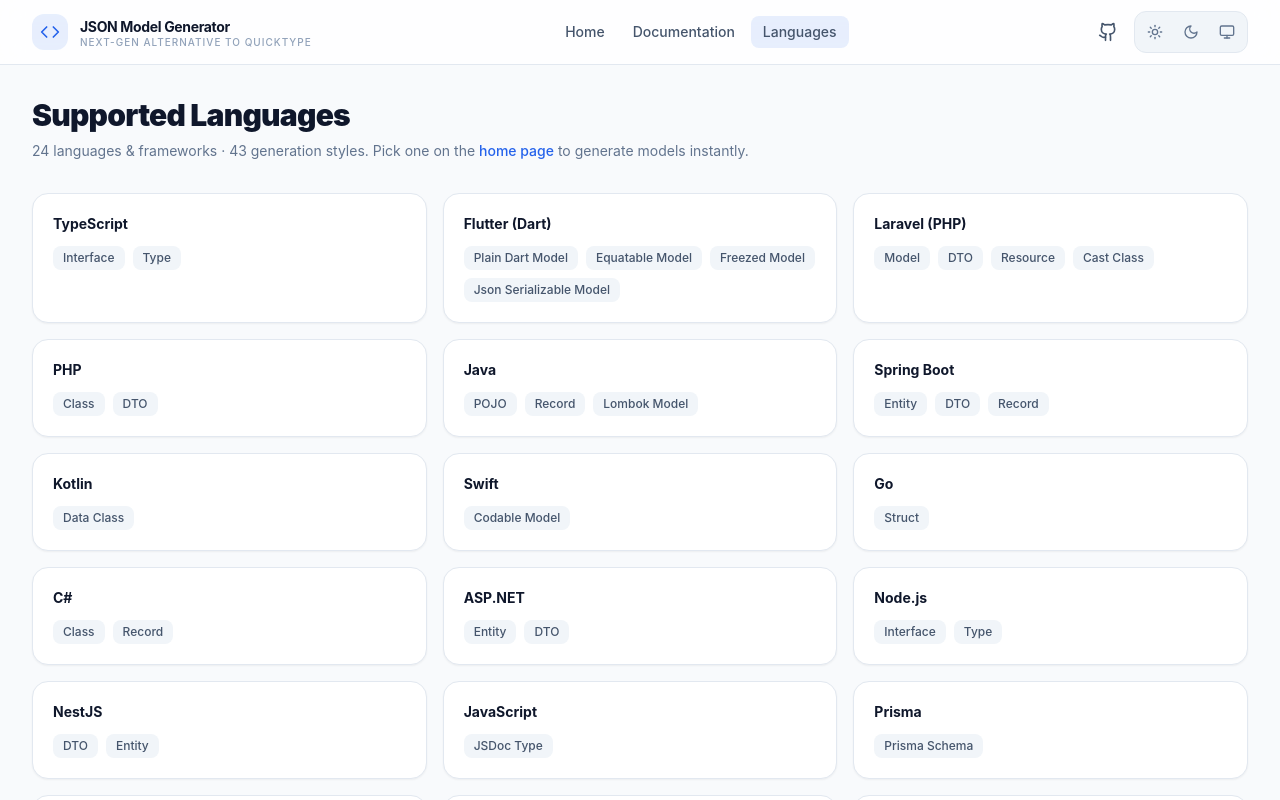
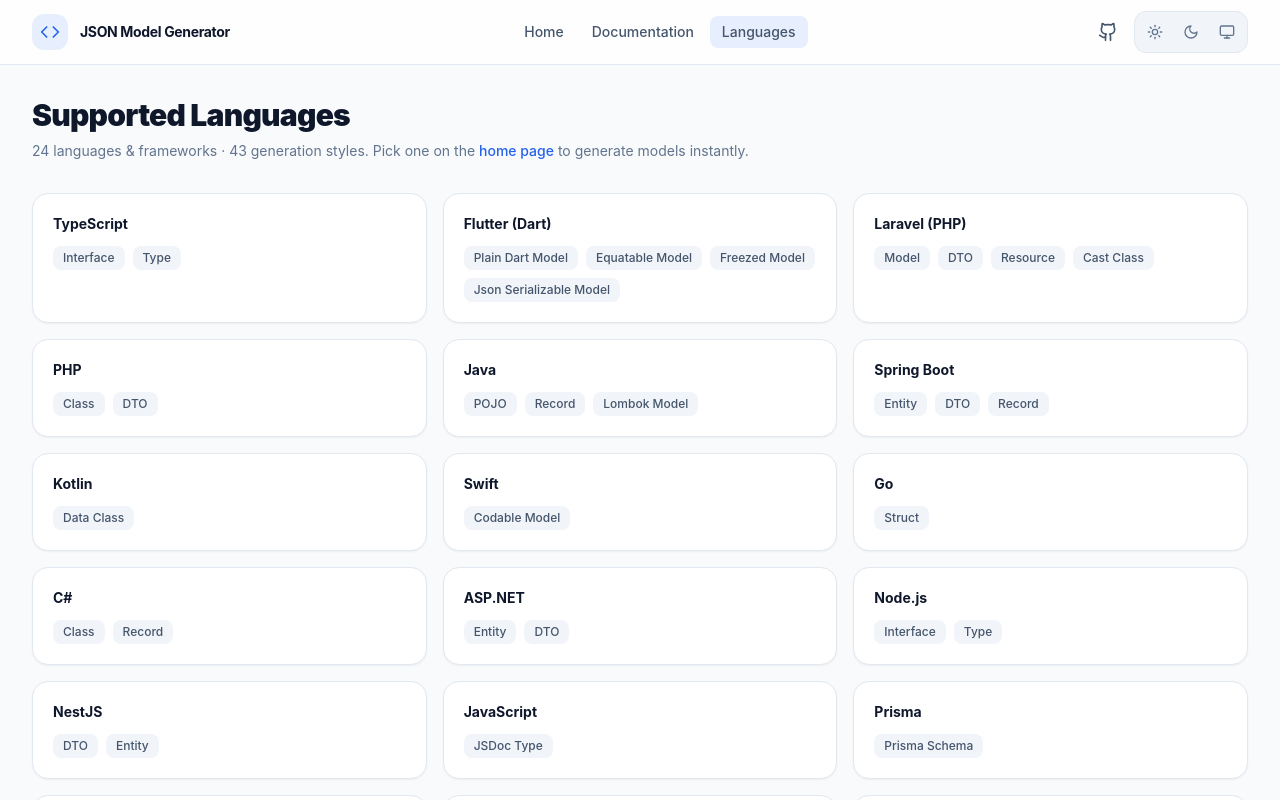
Before and after one commit to NhebPanha/nn_panha_json_viewer, a Nuxt app: page /languages in a window 1280 px wide. Built offline with nearby package versions, Linux system fonts and the light colour scheme.

Commit message:
update metadata

```diff
--- a/app/composables/useJsonParser.ts
+++ b/app/composables/useJsonParser.ts
@@ -234,6 +234,8 @@
       const parsed = JSON.parse(trimmed)
       return parseVal('root', parsed)
     } catch (e: any) {
+      // Only attempt the relaxed recovery for genuine printed-map input.
+      if (looksLikePrintedMap(trimmed)) {
         try {
           const parsedObj = tryParsePrintedMap(trimmed)
           if (parsedObj && Object.keys(parsedObj).length > 0) {
@@ -241,6 +243,7 @@
           }
         } catch (err) {
           console.error('Failed to parse as printed map:', err)
+        }
       }
       throw e
     }
@@ -320,6 +323,18 @@
     parseJson,
     collectModels
   }
+}
+
+/**
+ * Heuristic: does the input look like a relaxed "printed map" (Dart/JS object
+ * output) with UNQUOTED identifier keys, rather than standard JSON?
+ *
+ * Standard JSON always quotes its keys, so if JSON.parse fails on quoted-key
+ * input it's a real syntax error that must be surfaced — we only fall back to
+ * the lenient parser when there's evidence of unquoted keys.
+ */
+export function looksLikePrintedMap(str: string): boolean {
+  return /[{,]\s*[A-Za-z_$][\w$]*\s*:/.test(str)
 }
 
 export function tryParsePrintedMap(str: string): any {
--- a/app/constants/site.ts
+++ b/app/constants/site.ts
@@ -1,7 +1,7 @@
 // Central site metadata used across SEO tags, structured data, and the header.
 export const SITE = {
   name: 'JSON Model Generator',
-  tagline: 'Next-Gen Alternative to QuickType',
+  tagline: '',
   description:
     'Instantly generate strongly-typed models, DTOs, entities, and schemas from JSON in the browser. Supports Flutter, Laravel, TypeScript, Swift, Go, Kotlin, C#, Prisma, and more.',
   url: 'https://json-model-generator.vercel.app',
--- a/app/stores/editor.store.ts
+++ b/app/stores/editor.store.ts
@@ -1,6 +1,6 @@
 import { defineStore } from 'pinia'
 import { ref, watch, onMounted } from 'vue'
-import { tryParsePrintedMap } from '~/composables/useJsonParser'
+import { tryParsePrintedMap, looksLikePrintedMap } from '~/composables/useJsonParser'
 
 const DEFAULT_JSON = `{
   "id": "f81d4fae-7dec-11d0-a765-00a0c91e6bf6",
@@ -52,7 +52,9 @@
       lineError.value = null
       return true
     } catch (e: any) {
-      // Relaxed printed-map fallback check
+      // Relaxed printed-map fallback — only when the input has unquoted keys.
+      // Quoted-key JSON that fails to parse is a real syntax error, so report it.
+      if (looksLikePrintedMap(trimmed)) {
         try {
           const parsed = tryParsePrintedMap(trimmed)
           if (parsed && Object.keys(parsed).length > 0) {
@@ -62,6 +64,7 @@
             return true
           }
         } catch (err) {}
+      }
 
       isValid.value = false
       errorMessage.value = e.message
@@ -94,6 +97,7 @@
       errorMessage.value = null
       lineError.value = null
     } catch (e) {
+      if (looksLikePrintedMap(trimmed)) {
         try {
           const parsed = tryParsePrintedMap(trimmed)
           if (parsed && Object.keys(parsed).length > 0) {
@@ -104,6 +108,7 @@
             return
           }
         } catch (err) {}
+      }
       validateJson()
     }
   }
@@ -118,6 +123,7 @@
       errorMessage.value = null
       lineError.value = null
     } catch (e) {
+      if (looksLikePrintedMap(trimmed)) {
         try {
           const parsed = tryParsePrintedMap(trimmed)
           if (parsed && Object.keys(parsed).length > 0) {
@@ -128,6 +134,7 @@
             return
           }
         } catch (err) {}
+      }
       validateJson()
     }
   }
```
Lines whose indentation alone changed are shown as unchanged.
